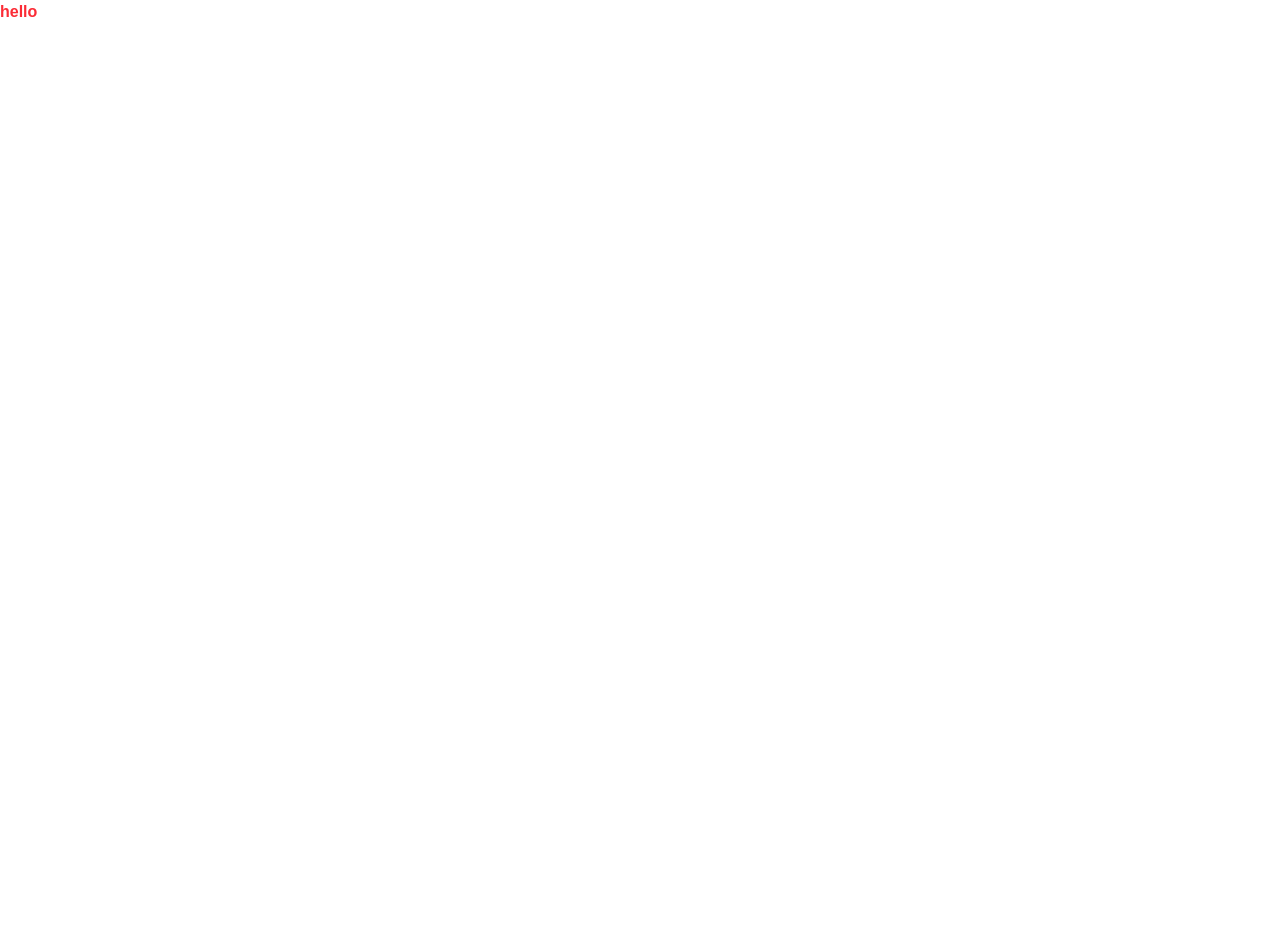
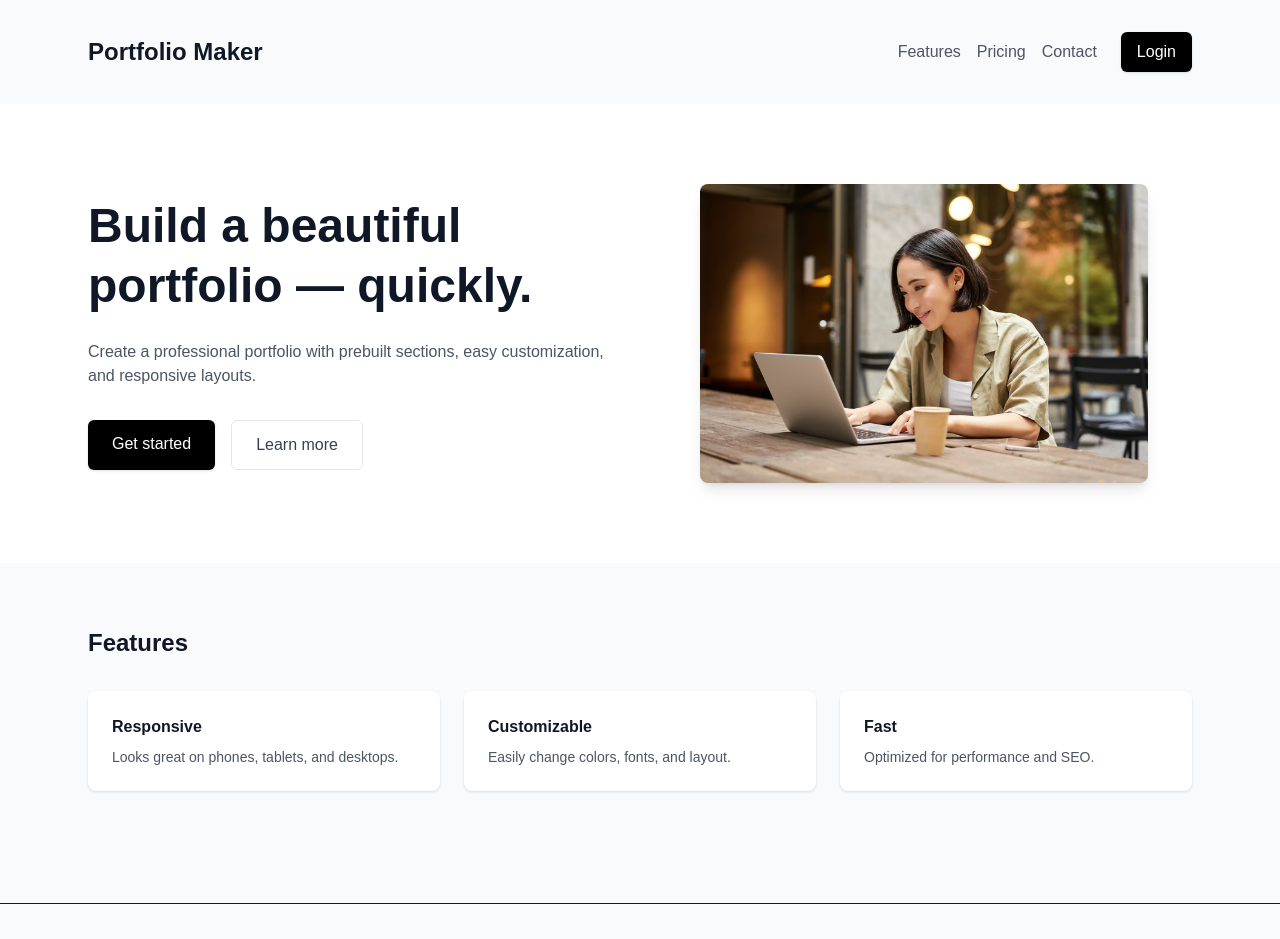
Before and after one commit to raeen-fatima/Portfolio-Maker, a Next.js app: page / in a window 1280 px wide. Shown: the top 939 px of the page. Before the commit the page ends 800 px from the top, so only its background shows below. Built offline with nearby package versions, Linux system fonts and the light colour scheme.

Commit message:
Landing Page Added

```diff
--- a/src/app/page.js
+++ /dev/null
@@ -1,9 +0,0 @@
-import Image from "next/image";
-
-export default function Home() {
-  return (
-    <div>
-      <h1 className="font-bold text-red-500">hello</h1>
-    </div>
-  );
-}
--- /dev/null
+++ b/src/app/page.jsx
@@ -0,0 +1,69 @@
+// Using a standard <img> avoids Next.js Image src issues during dev
+import Image from 'next/image';
+export default function Home() {
+  return (
+    <main className="min-h-screen bg-gray-50 text-gray-900">
+      <header className="max-w-6xl mx-auto px-6 py-8 flex items-center justify-between">
+        <h2 className="text-2xl font-bold">Portfolio Maker</h2>
+        <div className="flex items-center space-x-6">
+          <nav className="hidden sm:flex space-x-4">
+            <a href="#features" className="text-gray-600 hover:text-gray-900">Features</a>
+            <a href="#pricing" className="text-gray-600 hover:text-gray-900">Pricing</a>
+            <a href="#contact" className="text-gray-600 hover:text-gray-900">Contact</a>
+          </nav>
+          <a href="/auth/login" className="px-4 py-2 bg-black text-white rounded-md shadow hover:bg-gray-700">Login</a>
+        </div>
+      </header>
+
+      <section className="bg-white">
+        <div className="max-w-6xl mx-auto px-6 py-20 grid md:grid-cols-2 gap-8 items-center">
+          <div>
+            <h1 className="text-4xl md:text-5xl font-extrabold text-gray-900 leading-tight">
+              Build a beautiful portfolio — quickly.
+            </h1>
+            <p className="mt-6 text-gray-600">
+              Create a professional portfolio with prebuilt sections, easy customization, and responsive layouts.
+            </p>
+            <div className="mt-8 flex gap-4">
+              <a href="#get-started" className="px-6 py-3 bg-black text-white rounded-md shadow hover:bg-gray-700">Get started</a>
+              <a href="#features" className="px-6 py-3 border border-gray-200 rounded-md text-gray-700 hover:bg-gray-100">Learn more</a>
+            </div>
+          </div>
+          <div className="flex justify-center">
+            <div className="w-full max-w-md rounded-lg overflow-hidden shadow-lg">
+              <Image src="/LandingImage.jpg" width={500} height={300} alt="Portfolio preview" className="object-cover w-full h-auto" loading="lazy" />
+            </div>
+          </div>
+        </div>
+      </section>
+
+      <section id="features" className="max-w-6xl mx-auto px-6 py-16">
+        <h3 className="text-2xl font-bold">Features</h3>
+        <div className="mt-8 grid sm:grid-cols-2 lg:grid-cols-3 gap-6">
+          <div className="p-6 bg-white rounded-lg shadow-sm">
+            <h4 className="font-semibold">Responsive</h4>
+            <p className="mt-2 text-sm text-gray-600">Looks great on phones, tablets, and desktops.</p>
+          </div>
+          <div className="p-6 bg-white rounded-lg shadow-sm">
+            <h4 className="font-semibold">Customizable</h4>
+            <p className="mt-2 text-sm text-gray-600">Easily change colors, fonts, and layout.</p>
+          </div>
+          <div className="p-6 bg-white rounded-lg shadow-sm">
+            <h4 className="font-semibold">Fast</h4>
+            <p className="mt-2 text-sm text-gray-600">Optimized for performance and SEO.</p>
+          </div>
+        </div>
+      </section>
+
+      <footer id="contact" className="border-t mt-12">
+        <div className="max-w-6xl mx-auto px-6 py-8 flex items-center justify-between">
+          <p className="text-sm text-gray-600">© {new Date().getFullYear()} Portfolio Maker</p>
+          <div className="space-x-4">
+            <a href="#" className="text-gray-600 hover:text-gray-900">Privacy</a>
+            <a href="#" className="text-gray-600 hover:text-gray-900">Terms</a>
+          </div>
+        </div>
+      </footer>
+    </main>
+  );
+}
```
Also changed, not shown: public/LandingImage.jpg (added), public/landing-placeholder.svg (added), src/app/layout.jsx (renamed from src/app/layout.js).
